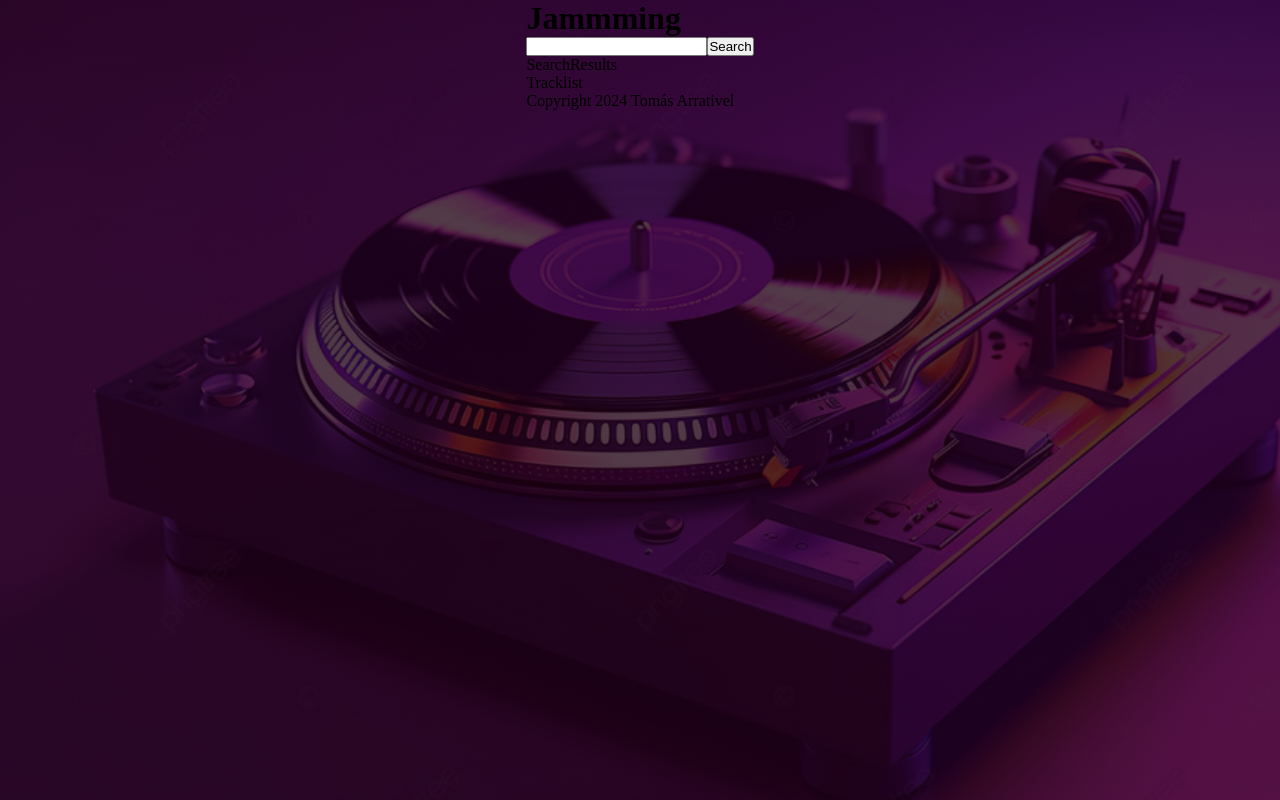
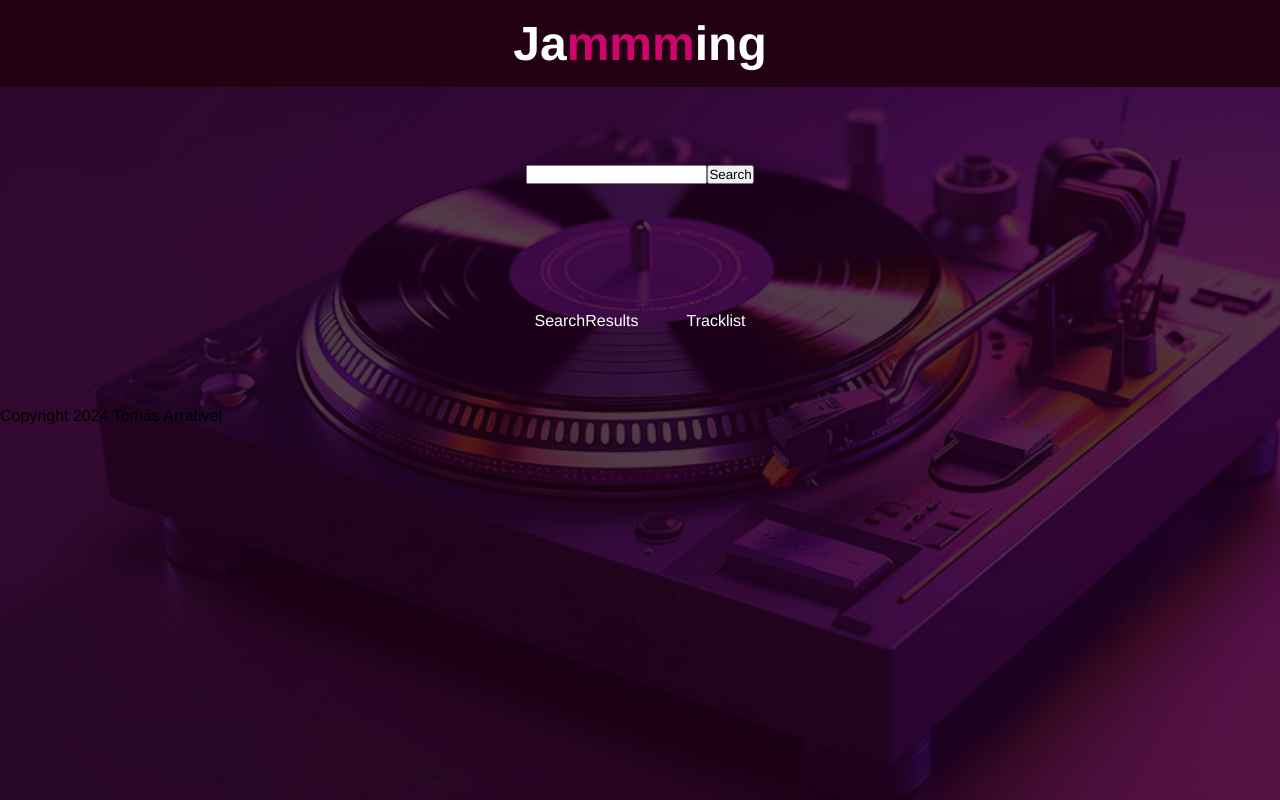
Before and after one commit to Tomas-Arrativel/Jamming-app, a React (Vite) app: page / in a window 1280 px wide. Built offline with nearby package versions, Linux system fonts and the light colour scheme.

Commit message:
Styling the app and the main structure

```diff
--- a/src/App.jsx
+++ b/src/App.jsx
@@ -6,19 +6,19 @@ import Tracklist from './components/Tracklist/Tracklist';
 function App() {
   return (
     <>
-      <header>
-        <h1>
+      <header className={style['header']}>
+        <h1 className={style['header__title']}>
           Ja<span>mmm</span>ing
         </h1>
       </header>
-      <main>
+      <main className={style['main']}>
         <Searchbar />
-        <div>
+        <div className={style['main__container']}>
           <SearchResults />
           <Tracklist />
         </div>
       </main>
-      <footer>
+      <footer className={style['footer']}>
         <p>Copyright 2024 Tomás Arrativel</p>
       </footer>
     </>
--- a/src/App.module.css
+++ b/src/App.module.css
@@ -2,6 +2,7 @@
   margin: 0;
   padding: 0;
   box-sizing: border-box;
+  font-family: 'Franklin Gothic Medium', 'Arial Narrow', Arial, sans-serif;
 }
 
 body {
@@ -17,3 +18,37 @@ body {
     url('/background.jpg');
   background-size: cover;
 }
+
+.header {
+  background-color: rgb(34, 1, 18);
+  display: flex;
+  justify-content: center;
+  align-items: center;
+  width: 100vw;
+  padding: 1rem;
+}
+.header__title {
+  color: #fff;
+  font-size: 3rem;
+}
+.header__title span {
+  color: rgb(206, 5, 109);
+}
+
+.main {
+  display: flex;
+  justify-content: center;
+  align-items: center;
+  flex-direction: column;
+  min-height: 40vh;
+  gap: 8rem;
+  padding: 1rem;
+}
+
+.main__container {
+  display: flex;
+  justify-content: center;
+  align-items: center;
+  color: #fff;
+  gap: 3rem;
+}
```
